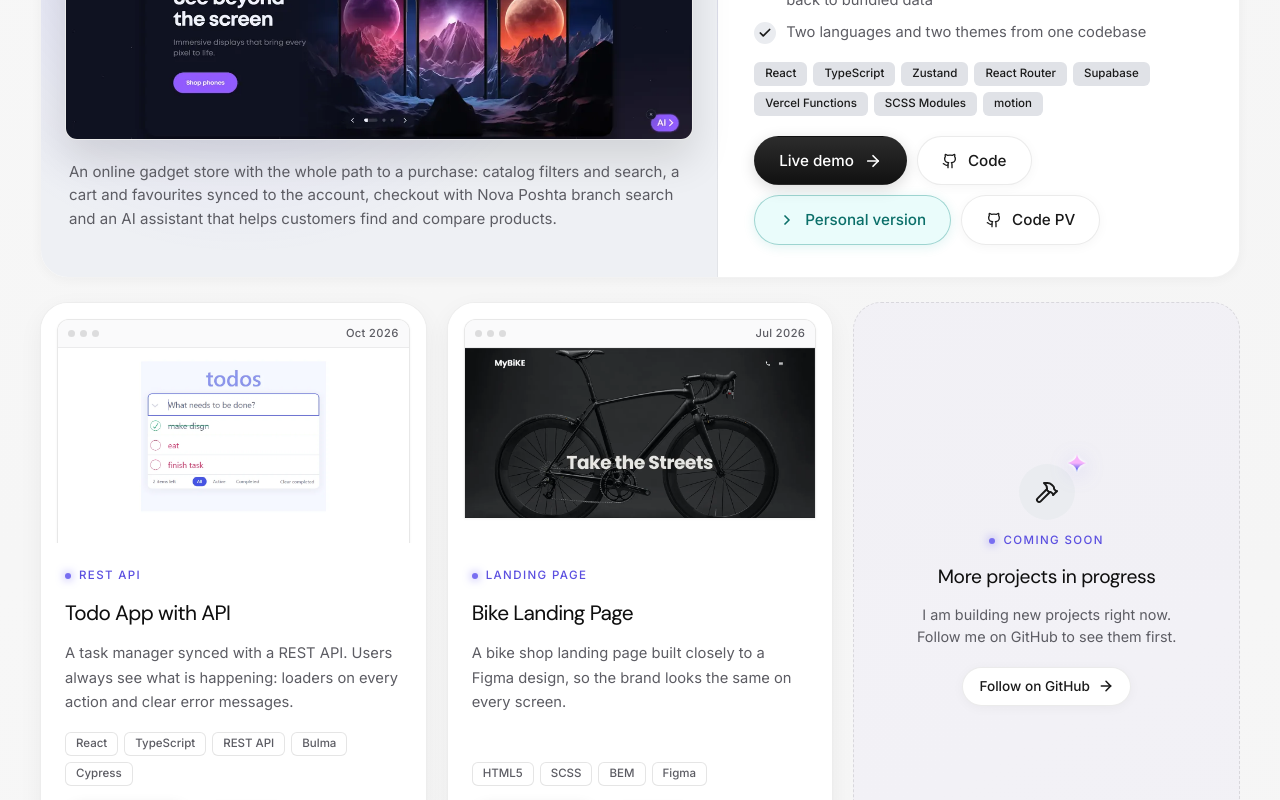
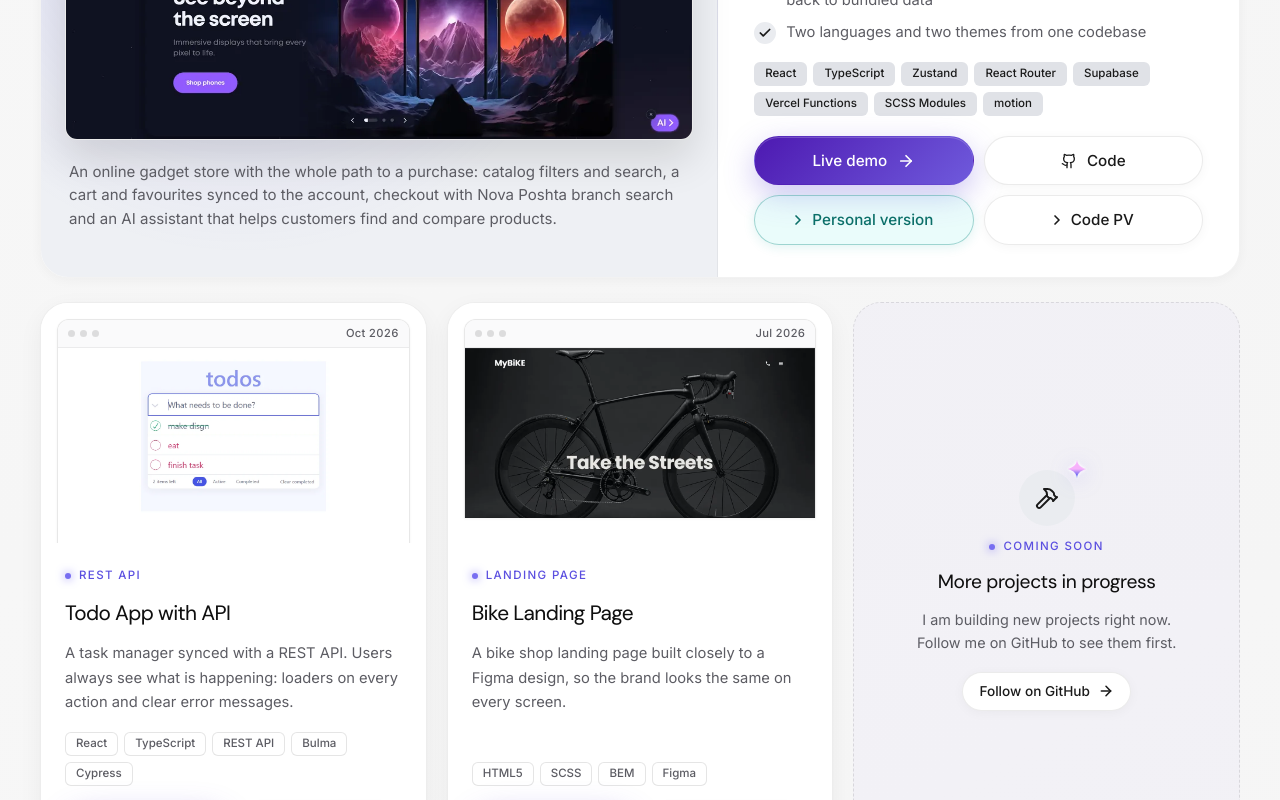
Before and after one commit to AlucardYagamiGame/olga-portfolio, a React (Vite) app: page / in a window 1280 px wide. Shown: the part 2620-3420 px from the top of the page. Built offline with nearby package versions, Linux system fonts and the light colour scheme.

Commit message:
style(projects): stretch card buttons to full width and keep demo button violet

```diff
--- a/src/sections/Projects/ProjectCard/ProjectCard.module.scss
+++ b/src/sections/Projects/ProjectCard/ProjectCard.module.scss
@@ -151,6 +151,32 @@
   flex-wrap: wrap;
   gap: 10px;
   margin-top: 6px;
+
+  // Desktop and tablet: the buttons share the full width of the card in equal
+  // columns (two buttons side by side, four as a 2x2 grid).
+  @media (width > $breakpoint-phone) {
+    display: grid;
+    grid-template-columns: repeat(auto-fit, minmax(min(100%, 150px), 1fr));
+
+    > a {
+      justify-content: center;
+      padding-block: 12px;
+      font-size: 0.95rem;
+      white-space: normal;
+    }
+  }
+
+  // The card's main button is violet in both themes, so it does not follow the
+  // near-black primary button of the light theme.
+  --btn-primary-bg: linear-gradient(135deg, #4d19b1, #6f5adc);
+  --btn-primary-shadow:
+    0 10px 30px rgba(111, 90, 220, 0.35), inset 0 1px 0 rgba(255, 255, 255, 0.2);
+}
+
+// The chevron glyph only fills the middle ~4px of its 16px box, so the empty
+// sides are trimmed to keep the gap to the label close to the other buttons.
+.chevron {
+  margin-inline: -4px;
 }
 
 .featured {
--- a/src/sections/Projects/ProjectCard/ProjectCard.tsx
+++ b/src/sections/Projects/ProjectCard/ProjectCard.tsx
@@ -203,6 +203,7 @@ export const ProjectCard = ({ project }: ProjectCardProps) => {
                 variant="accent"
                 icon={
                   <ChevronRight
+                    className={styles.chevron}
                     size={16}
                     strokeWidth={2.5}
                     aria-hidden="true"
@@ -219,9 +220,11 @@ export const ProjectCard = ({ project }: ProjectCardProps) => {
                 size={size}
                 variant="secondary"
                 icon={
-                  <BrandIcon
-                    brand="github"
+                  <ChevronRight
+                    className={styles.chevron}
                     size={16}
+                    strokeWidth={2.5}
+                    aria-hidden="true"
                   />
                 }
                 externalLabel={externalLabel}
```
